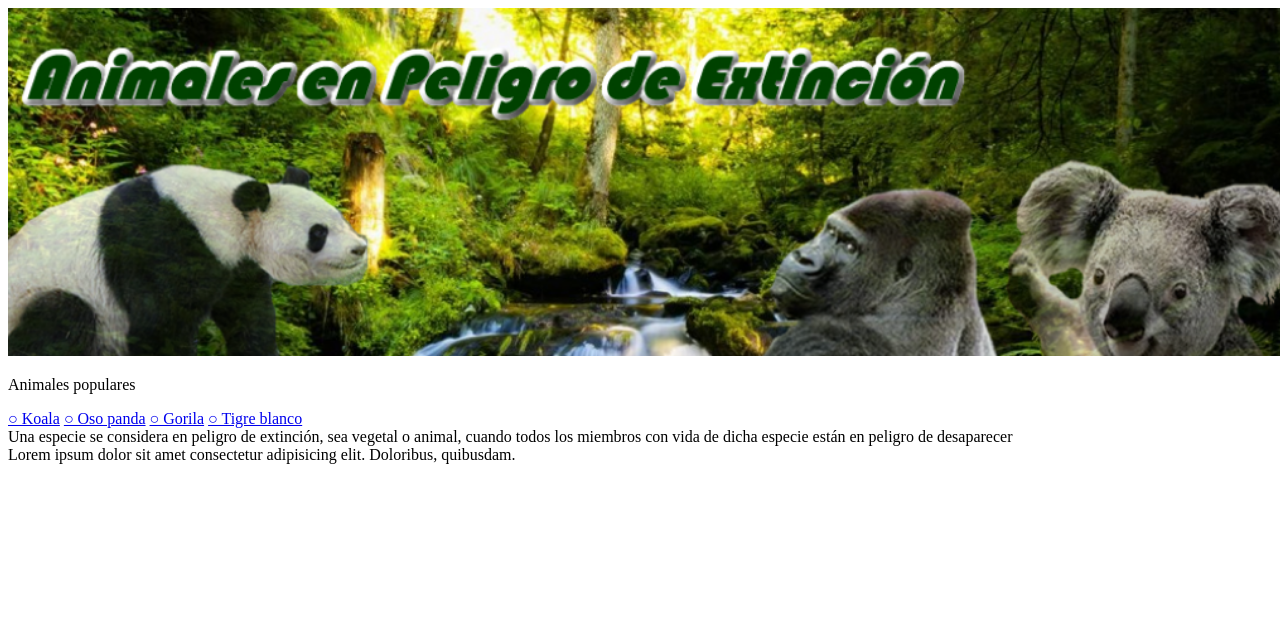
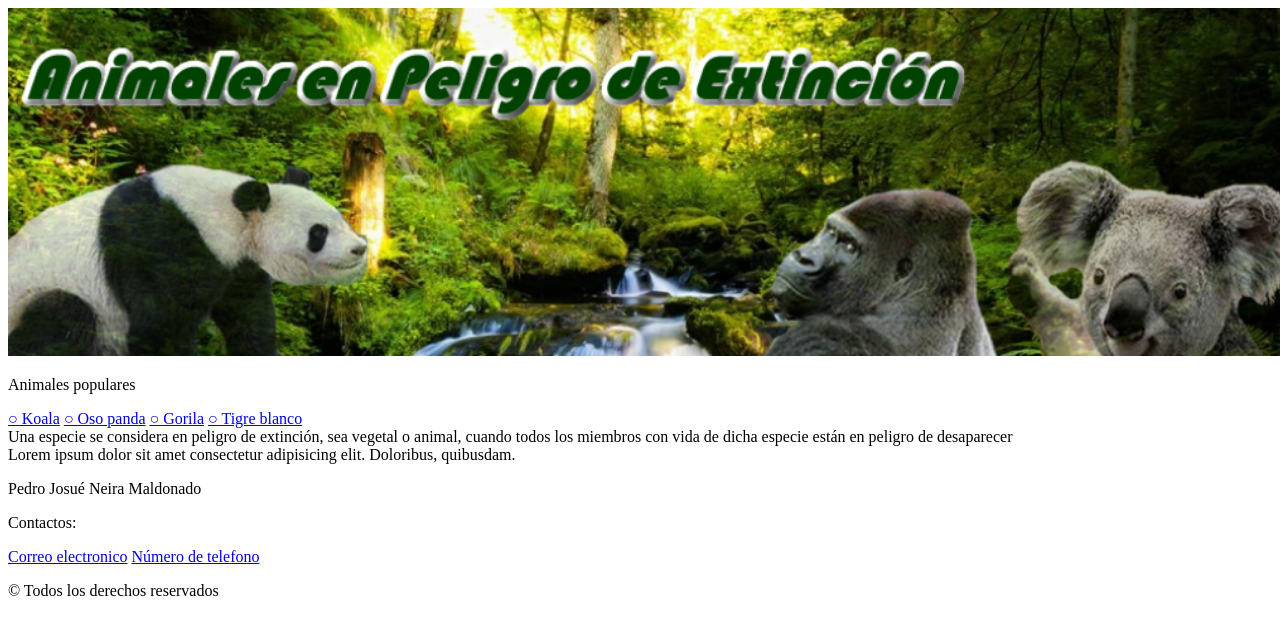
Before and after one commit to Draaft4/Practica01-Mi-primer-sitio-web, a plain HTML site: page index.html in a window 1280 px wide. Drawn offline with Linux system fonts and the light colour scheme.

Commit message:
Agregado etiqueta footer

```diff
--- a/index.html
+++ b/index.html
@@ -31,5 +31,18 @@
         Lorem ipsum dolor sit amet consectetur adipisicing elit. Doloribus, quibusdam.
     </section>
 </body>
+<footer>
+    <p>
+        Pedro Josué Neira Maldonado
+    </p>
+    <div>
+        <p>Contactos:</p>
+        <a href="mailto:pneiram1@est.ups.edu.ec">Correo electronico</a>
+        <a href="tel:+593979390216">Número de telefono</a>
+    </div>
+    <p>
+        © Todos los derechos reservados
+    </p>
+</footer>
 
 </html>
```
Also changed, not shown: public/about.html (+13 -0 lines), public/advices.html (+13 -0 lines), public/animal0.html (+13 -0 lines), public/animal1.html (+13 -0 lines), public/animal2.html (+13 -0 lines), public/animal3.html (+13 -0 lines), public/dangers.html (+13 -0 lines), public/info.html (+13 -0 lines).
